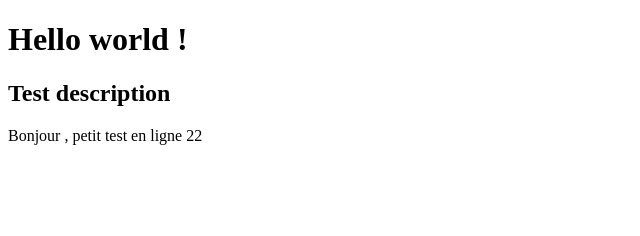
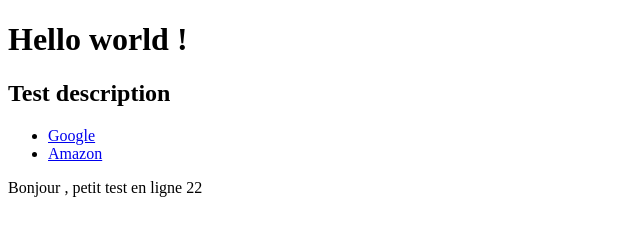
Before and after one commit to SCHmaxime/Test-ci, a website: page index.html in a window 1280 px wide. Shown: the whole page, without its empty margins (0-640 px from the left). Drawn offline with Linux system fonts and the light colour scheme.

Commit message:
ajout liens valides

```diff
--- a/index.html
+++ b/index.html
@@ -8,6 +8,10 @@
   <body>
     <h1>Hello world !</h1>
     <h2>Test description</h2>
+    <ul>
+      <li><a href="www.google.fr">Google</a></li>
+      <li><a href="www.amazon">Amazon</a></li>
+    </ul>
     <p>Bonjour , petit test en ligne 22</p>
   </body>
 </html>
```
Also changed, not shown: .github/workflows/check.broken.link.yml (added).
